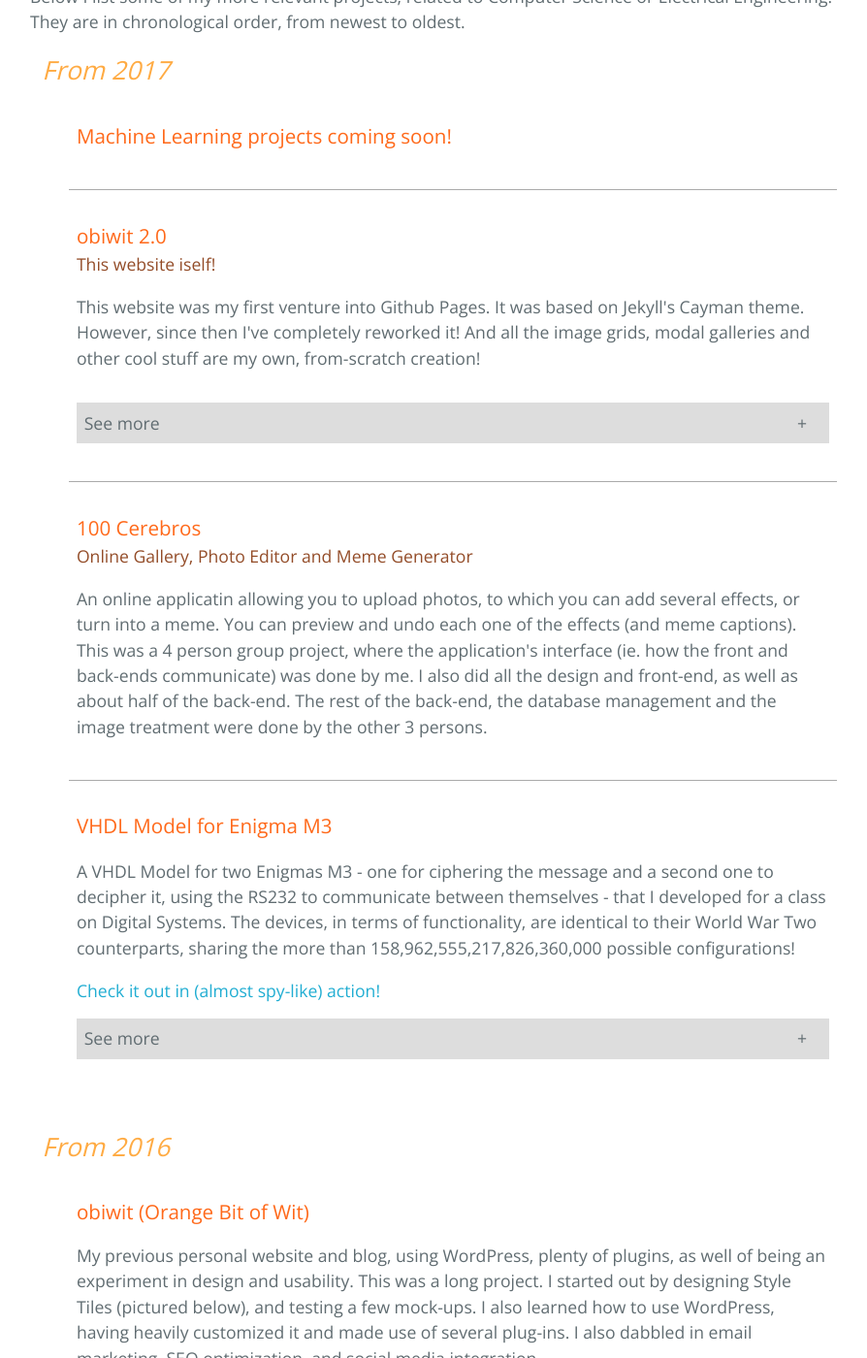
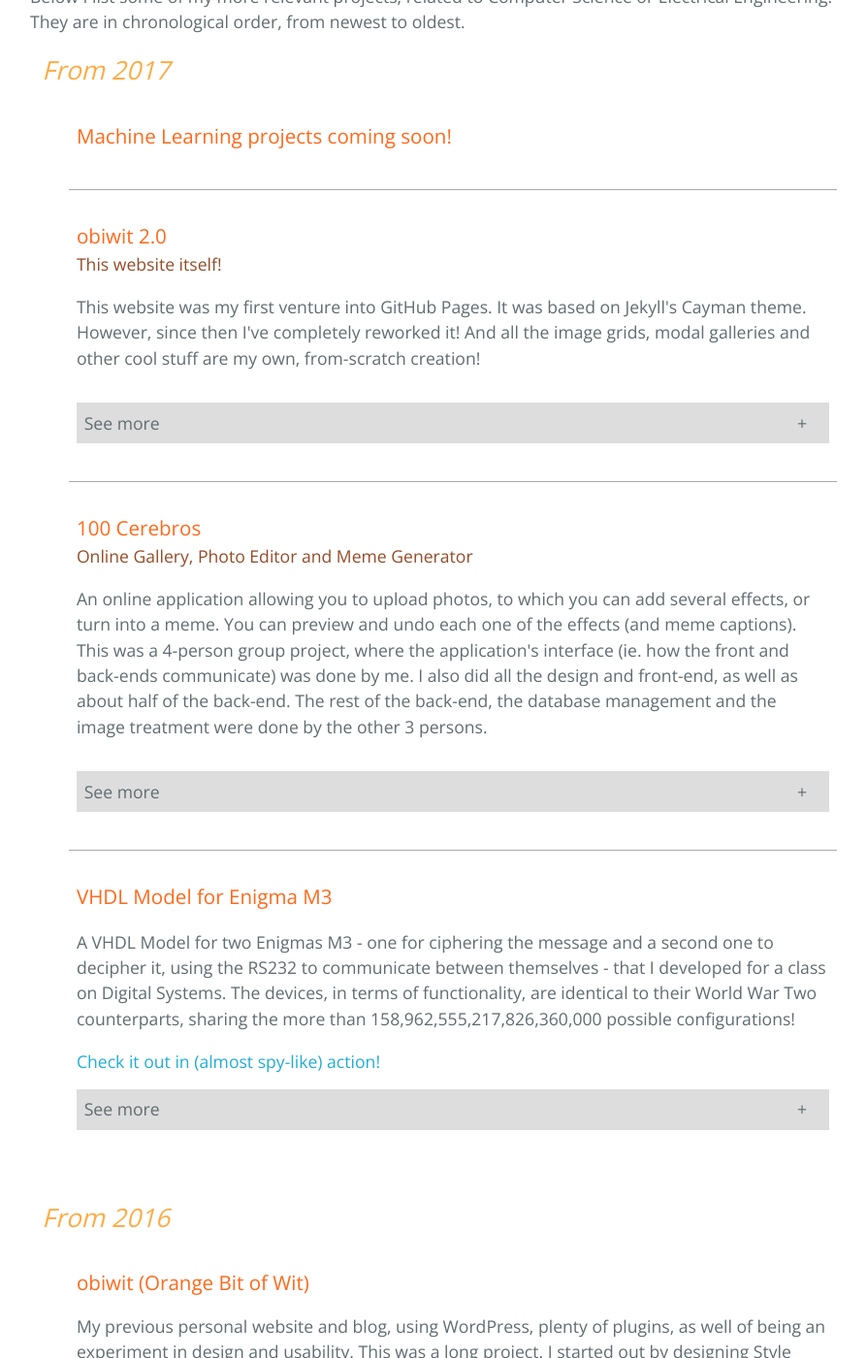
Before and after one commit to obiwit/obiwit.github.io, a Jekyll site: the page built from projects.html, in a window 1280 px wide and 1400 px high, scrolled down 489 px. Shown: the whole window at 97% size, without its empty margins (193-1087 px from the left). Built offline with Jekyll 4.4.1, drawn with Linux system fonts in a browser that asks for light colours; nearby versions of some CDN libraries; some of the changed text lies outside the part shown.

Commit message:
Added CV; some more content to the projects; changed links to open in a new tab

```diff
--- a/projects.html
+++ b/projects.html
@@ -14,8 +14,8 @@
     </li>
     <li id="gp-obiwit">
       <h3>obiwit 2.0</h3>
-      <h4>This website iself!</h4>
-      <p>This website was my first venture into Github Pages. It was based on Jekyll's Cayman theme. However, since then I've completely reworked it! And all the image grids, modal galleries and other cool stuff are my own, from-scratch creation!</p>
+      <h4>This website itself!</h4>
+      <p>This website was my first venture into GitHub Pages. It was based on Jekyll's Cayman theme. However, since then I've completely reworked it! And all the image grids, modal galleries and other cool stuff are my own, from-scratch creation!</p>
       <button class="toggle-accordion">See more</button>
       <div class="accordion" data-items="1">
         <img src="{{ site.baseurl }}/img/projects/gp-obiwit0.png" alt="Designing the Modal Pop-Up image gallery." data-index="1" data-project="gp-obiwit">
@@ -24,17 +24,34 @@
     <li id="100-cerebros">
       <h3>100 Cerebros</h3>
       <h4>Online Gallery, Photo Editor and Meme Generator</h4>
-      <p>An online applicatin allowing you to upload photos, to which you can add several effects, or turn into a meme. You can preview and undo each one of the effects (and meme captions). This was a 4 person group project, where the application's interface (ie. how the front and back-ends communicate) was done by me. I also did all the design and front-end, as well as about half of the back-end. The rest of the back-end, the database management and the image treatment were done by the other 3 persons.</p>
+      <p>An online application allowing you to upload photos, to which you can add several effects, or turn into a meme. You can preview and undo each one of the effects (and meme captions). This was a 4-person group project, where the application's interface (ie. how the front and back-ends communicate) was done by me. I also did all the design and front-end, as well as about half of the back-end. The rest of the back-end, the database management and the image treatment were done by the other 3 persons.</p>
+      <button class="toggle-accordion">See more</button>
+      <div class="accordion" data-items="14">
+        <img src="{{ site.baseurl }}/img/projects/100cerebros_1.png" alt="After login, the landing page of the app." data-index="1" data-project="100-cerebros">
+        <img src="{{ site.baseurl }}/img/projects/100cerebros_3.png" alt="Your profile page, which allows you to change your name or your profile image." data-index="2" data-project="100-cerebros">
+        <img src="{{ site.baseurl }}/img/projects/100cerebros_2.png" alt="Changing you profile image." data-index="3" data-project="100-cerebros">
+        <img src="{{ site.baseurl }}/img/projects/100cerebros_4.png" alt="There are three distinct galleries, according to the type of images they contain." data-index="4" data-project="100-cerebros">
+        <img src="{{ site.baseurl }}/img/projects/100cerebros_6.png" alt="The Photo Gallery. Notice how your up and down-votes of each image are highlighted under it." data-index="5" data-project="100-cerebros">
+        <img src="{{ site.baseurl }}/img/projects/100cerebros_11.png" alt="The view of a standard image. You can up or down vote it." data-index="6" data-project="100-cerebros">
+        <img src="{{ site.baseurl }}/img/projects/100cerebros_5.png" alt="When you up or down-vote an image, your choice is remembered and the buttons 'lock', not allowing you to up or down-vote again." data-index="7" data-project="100-cerebros">
+        <img src="{{ site.baseurl }}/img/projects/100cerebros_12.png" alt="The Effects gallery. Notice it has different images from the Photos gallery." data-index="8" data-project="100-cerebros">
+        <img src="{{ site.baseurl }}/img/projects/100cerebros_13.png" alt="You can sort the images on a gallery by views, up-votes, total votes, or by their age." data-index="9" data-project="100-cerebros">
+        <img src="{{ site.baseurl }}/img/projects/100cerebros_7.png" alt="When you upload a photo, you have to option to upload it as is, add one or more effects to it, or turn it into a meme." data-index="10" data-project="100-cerebros">
+        <img src="{{ site.baseurl }}/img/projects/100cerebros_8.png" alt="When you choose to add an effect to an image, you are presented with this screen, allowing you to choose which effect you want to add to your image." data-index="11" data-project="100-cerebros">
+        <img src="{{ site.baseurl }}/img/projects/100cerebros_9.png" alt="After you choose an effect, your preview image is updated, and you have the option to submit it, undo the last effect or add another effect." data-index="12" data-project="100-cerebros">
+        <img src="{{ site.baseurl }}/img/projects/100cerebros_10.png" alt="Dynamic Effect Chaining - you can add an effect on top of another effect." data-index="13" data-project="100-cerebros">
+        <img src="{{ site.baseurl }}/img/projects/100cerebros_14.png" alt="When applying an effect, you get a loading screen preventing you from clicking on a new effect before the previous one was completed." data-index="14" data-project="100-cerebros">
+      </div>
     </li>
     <li id="vhdl-enigma" class="last">
       <h3>VHDL Model for Enigma M3</h3>
       <p>A VHDL Model for two Enigmas M3 - one for ciphering the message and a second one to decipher it, using the RS232 to communicate between themselves - that I developed for a class on Digital Systems. The devices, in terms of functionality, are identical to their World War Two counterparts, sharing the more than 158,962,555,217,826,360,000 possible configurations!</p>
-      <a href="https://www.youtube.com/watch?v=rjT6-Ye7jDg">Check it out in (almost spy-like) action!</a>
+      <a target="_blank" href="https://www.youtube.com/watch?v=rjT6-Ye7jDg">Check it out in (almost spy-like) action!</a>
       <button class="toggle-accordion">See more</button>
       <div class="accordion" data-items="4">
         <img src="{{ site.baseurl }}/img/projects/enigma_overview.jpg" alt="Overview of the final system, with the two FPGA kits connected." data-index="1" data-project="vhdl-enigma" class="break-after">
-        <img src="{{ site.baseurl }}/img/projects/enigma_before.jpg" alt="Before encription - the encription machine (right) will encrypt A to T. The Seven Segment Displays shows a preview of the next encription, so you can know the next A will be encrypted as T." data-index="2" data-project="vhdl-enigma" class="break-after">
-        <img src="{{ site.baseurl }}/img/projects/enigma_after.jpg" alt="After encription - the encription machine (right) shows on its LCD screen that A was encripted as T; the deciphering machine (left) shows on its Seven Segment Display that T was deciphered as A." data-index="3" data-project="vhdl-enigma" class="break-after">
+        <img src="{{ site.baseurl }}/img/projects/enigma_before.jpg" alt="Before encryption - the encription machine (right) will encrypt A to T. The Seven Segment Displays shows a preview of the next encription, so you can know the next A will be encrypted as T." data-index="2" data-project="vhdl-enigma" class="break-after">
+        <img src="{{ site.baseurl }}/img/projects/enigma_after.jpg" alt="After encryption - the encryption machine (right) shows on its LCD screen that A was encrypted as T; the deciphering machine (left) shows on its Seven Segment Display that T was deciphered as A." data-index="3" data-project="vhdl-enigma" class="break-after">
         <img src="{{ site.baseurl }}/img/projects/enigma_FSM1.png" alt="The Finite State Machine of the setup process, which allows the configuration of both cipher and deciphering machines by the user." data-index="4" data-project="vhdl-enigma">
       </div>
     </li>
@@ -70,8 +87,8 @@
     </li>
     <li id="80k-quizzes">
       <h3>80,000 Hours' Mock-Up Quizzes</h3>
-      <p>I did two mock-up quizzes for 80,000 Hours, devoting approximately three somewhat intensive days to each. The <a href="https://github.com/obiwit/80K_quiz_mockup">first one</a> is simpler, and beyond HTML, CSS, Javascript and jQuery, also uses Sass to greatly improve the quiz that was then being provided. This was not only an exercise in web development and programming, but also in design, which was redone from scratch, with a focus on usability.</p>
-      <p>The <a href="https://github.com/obiwit/ccApp">second one</a> used more advanced technologies, like Yeoman, Angular, Grunt, Bower (and Sass once again). This quiz was done by me, however I was in England and my laptop broke, so I ended using another computer, which was already linked to github, hence the @bborgesr.</p>
+      <p>I did two mock-up quizzes for 80,000 Hours, devoting approximately three somewhat intensive days to each. The <a target="_blank" href="https://github.com/obiwit/80K_quiz_mockup">first one</a> is simpler, and beyond HTML, CSS, Javascript and jQuery, also uses Sass to greatly improve the quiz that was then being provided. This was not only an exercise in web development and programming, but also in design, which was redone from scratch, with a focus on usability.</p>
+      <p>The <a target="_blank" href="https://github.com/obiwit/ccApp">second one</a> used more advanced technologies, like Yeoman, Angular, Grunt, Bower (and Sass once again). This quiz was done by me, however I was in England and my laptop broke, so I ended using another computer, which was already linked to GitHub, hence the <em>@bborgesr</em>.</p>
       <button class="toggle-accordion">See more</button>
       <div class="accordion" data-items="7">
         <img src="{{ site.baseurl }}/img/projects/80k_1.png" data-pre="First Mock-Up - " alt="The (to-the-point) landing page." data-index="1" data-project="80k-quizzes">
@@ -101,10 +118,10 @@
     <h2 class="contrast">From 2015</h2>
     <li id="ee40lx-robot">
       <h3>Stimuli-responsive robot</h3>
-      This was the final course project for BerkeleyX's Electronic Interfaces (EE40LX): a craft-stick vibrating hopper robot controlled by the MSP430G2 LaunchPad. It has the following subsystems: a voltage regulator, two photocell front ends, a speaker driver, a microphone front end and two DC motor drivers. These systems communicate with the MSP430G2 LaunchPad in order to allow the robot to move in response to its environment. In layman's terms, this robot will start moving and making noises in reaction to light and sound stimuli. <a href="https://www.youtube.com/watch?v=MmWrJUKf1GM">Check out the demo video!</a>
+      This was the final course project for BerkeleyX's Electronic Interfaces (EE40LX): a craft-stick vibrating hopper robot controlled by the MSP430G2 LaunchPad. It has the following subsystems: a voltage regulator, two photocell front ends, a speaker driver, a microphone front end and two DC motor drivers. These systems communicate with the MSP430G2 LaunchPad in order to allow the robot to move in response to its environment. In layman's terms, this robot will start moving and making noises in reaction to light and sound stimuli. <a target="_blank" href="https://www.youtube.com/watch?v=MmWrJUKf1GM">Check out the demo video!</a>
       <button class="toggle-accordion">See more</button>
       <div class="accordion" data-items="1">
-        <img src="{{ site.baseurl }}/img/projects/ee40lx-robot.jpg" alt="The robot. Notice the black cilindrical buzzer, the two eye-like photocells, and its funny light-ativated spring legs. Behind it all, the MSP430G2 LaunchPad, controlling the inputs and outputs of the circuit." data-index="1" data-project="ee40lx-robot">
+        <img src="{{ site.baseurl }}/img/projects/ee40lx-robot.jpg" alt="The robot. Notice the black cylindrical  buzzer, the two eye-like photocells, and its funny light-activated spring legs. Behind it all, the MSP430G2 LaunchPad, controlling the inputs and outputs of the circuit." data-index="1" data-project="ee40lx-robot">
       </div>
     </li>
     <li id="alarm-circuit">
@@ -117,7 +134,7 @@
     </li>
     <li id="rpg" class="last">
       <h3>rpg (Rewarding Programming Game)</h3>
-      An interactive checklist, with a progress bar that tells you how close you are to the next level and its reward! It makes use of HTML5's localStorage. This whole project started when I drew all that I wanted to do (instead of actually doing that, procrastination at its best!) Note: Due to the localStorage cross-browser implementation, this app works better in Chrome or chrome-based browsers (i.e. Opera).
+      An interactive checklist, with a progress bar that tells you how close you are to the next level and its reward! It makes use of HTML5's localStorage. This whole project started when I drew all that I wanted to do (instead of actually doing it, procrastination at its best!) Note: Due to the localStorage cross-browser implementation, this app works better in Chrome or chrome-based browsers (i.e. Opera).
       <button class="toggle-accordion">See more</button>
       <div class="accordion" data-items="3">
         <img src="{{ site.baseurl }}/img/projects/The-Beginning.png" alt="The picture I drew that inspired it all." data-index="1" data-project="rpg" class="break-after">
@@ -131,7 +148,7 @@
       <h3>Pig Game</h3>
       An implementation of the famous chance game, with abundant JavaScript and SASS plugins (ex: compass, bourbon, refills, suzy). Check it out, it's pretty fun (even if slightly addicting)!
       <br><br>
-      See a <a href="https://www.youtube.com/watch?v=Qy-x7LhwmGM">short demo</a> or play the game!
+      See a <a target="_blank" href="https://www.youtube.com/watch?v=Qy-x7LhwmGM">short demo</a> or play the game!
       <button class="toggle-accordion">See more</button>
       <div class="accordion" data-items="1">
         <img src="{{ site.baseurl }}/img/projects/piggame.png" alt="The main screen of the game." data-index="1" data-project="pig-game">
@@ -152,7 +169,7 @@
       An interactive riddle game, build on HTML5, CSS3, Javascript, and jQuery.
       <button class="toggle-accordion">See more</button>
       <div class="accordion" data-items="1">
-        <img src="{{ site.baseurl }}/img/projects/riddle.png" alt="An example of the interface during a playthrough. You are present with a picture that contains the answer, and are tasked with clicking on the right portion of the image! The game was complete with a soundtrack you could turn on or off." data-ps="PS. If you were wondering, the correct answer for this particular riddle is envelope ;)" data-index="1" data-project="riddles">
+        <img src="{{ site.baseurl }}/img/projects/riddle.png" alt="An example of the interface during a play-through. You are present with a picture that contains the answer, and are tasked with clicking on the right portion of the image! The game was complete with a soundtrack you could turn on or off." data-ps="PS. If you were wondering, the correct answer for this particular riddle is envelope ;)" data-index="1" data-project="riddles">
       </div>
     </li>
     <li id="useless-box">
```
Also changed, not shown: other parts of projects.html (+3 -3 lines), index.html (+5 -5 lines), img/projects/100cerebros_1.png (added), img/projects/100cerebros_10.png (added), img/projects/100cerebros_11.png (added), img/projects/100cerebros_12.png (added), img/projects/100cerebros_13.png (added), img/projects/100cerebros_14.png (added), img/projects/100cerebros_15.png (added), img/projects/100cerebros_2.png (added), img/projects/100cerebros_3.png (added), img/projects/100cerebros_4.png (added), img/projects/100cerebros_5.png (added), img/projects/100cerebros_6.png (added), 3 more files, 1 other file.
